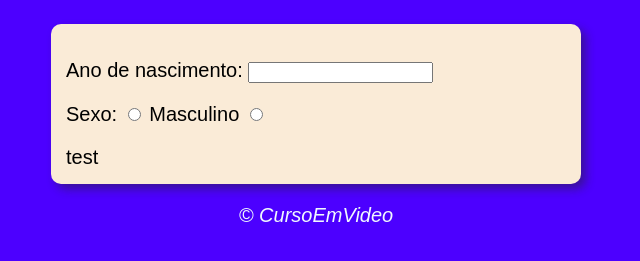
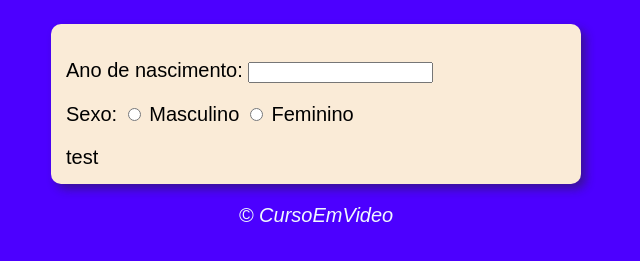
Before and after one commit to sarahguerreiro/javascript, a plain HTML site: page aula12ex/ex015/modelo.html in a window 1280 px wide. Shown: the part 75-336 px from the top of the page, without its empty margins (324-964 px from the left). Drawn offline with Linux system fonts and the light colour scheme.

Commit message:
adc a descrição do botão feminino

```diff
--- a/aula12ex/ex015/modelo.html
+++ b/aula12ex/ex015/modelo.html
@@ -21,6 +21,7 @@
           <input type="radio" name="radsex" id="masc">
           <label for="masc">Masculino</label>
           <input type="radio" name="radsex" id="fem">
+          <label for="fem">Feminino</label>
          </p>
        </div>
 
```
